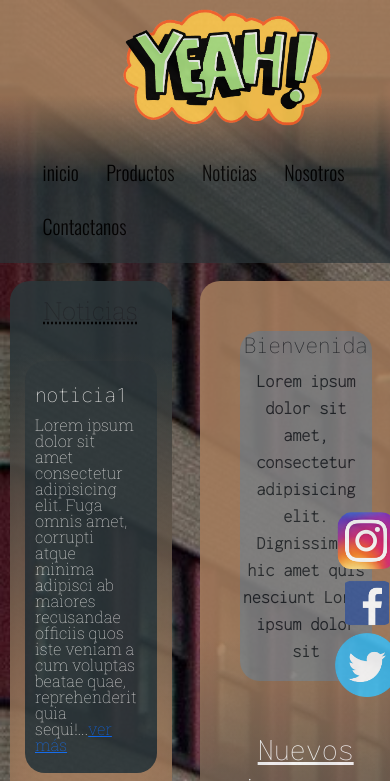
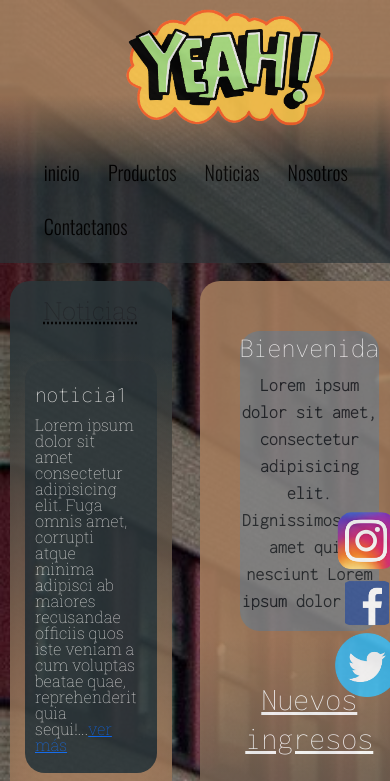
Before and after one commit to charbarie/SegundaEntregaBarie, a plain HTML site: page index.html in a window 390 px wide. Shown: the top 781 px of the page. Drawn offline with nearby package versions, Linux system fonts and the light colour scheme.

Commit message:
h1 correccion

```diff
--- a/css/style.css
+++ b/css/style.css
@@ -29,6 +29,10 @@ body{
     -o-background-size: cover;
     background-size: cover;
     opacity: 90%;
+}
+h1{
+    color: white;
+    text-align: center;
 }
 .header{
 
@@ -345,12 +349,13 @@ footer a:hover{
         font-size: 36px;
         justify-content: center;
         list-style: none;
+
     }
     .menu ul{
         padding: 1px;
     }
     .menu li{
-        padding-left: 20px;
+        padding-left: 5%;
         display: inline-block;
     }
     .menu li a{
--- a/index.html
+++ b/index.html
@@ -53,7 +53,7 @@
 
     <main class="main">
         <div class="bienvenida">
-            <h2>Bienvenida</h2>
+            <h1>Bienvenida</h2>
             <p>
                 Lorem ipsum dolor sit amet, consectetur adipisicing elit. Dignissimos hic amet quis nesciunt Lorem ipsum dolor sit
             </p>
```
Also changed, not shown: pages/contactanos.html (+1 -0 lines), pages/nosotros.html (+1 -0 lines), pages/noticias.html (+1 -1 lines), pages/productos.html (+1 -2 lines).
